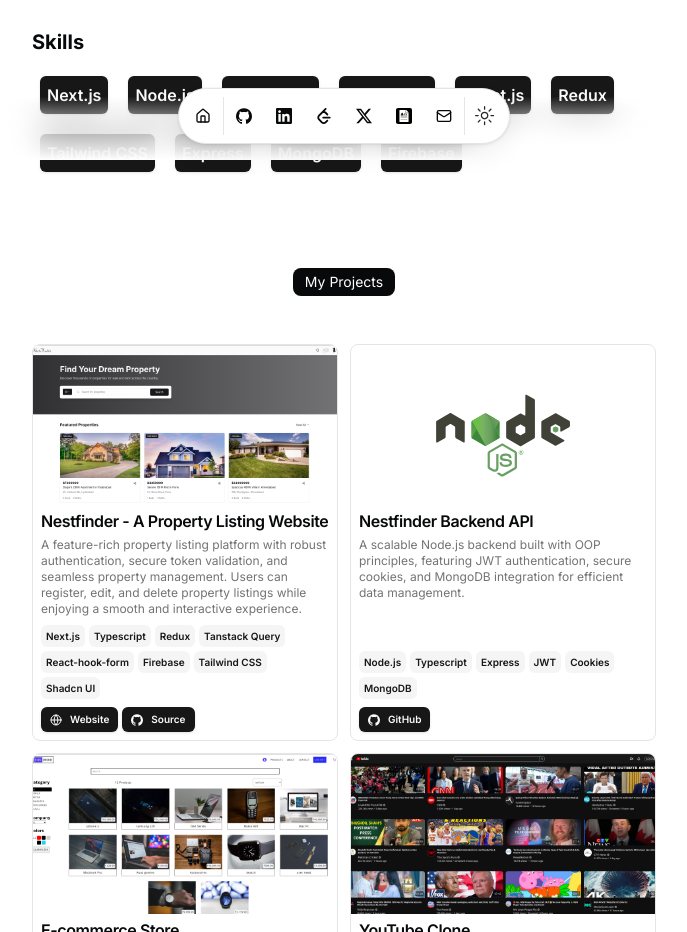
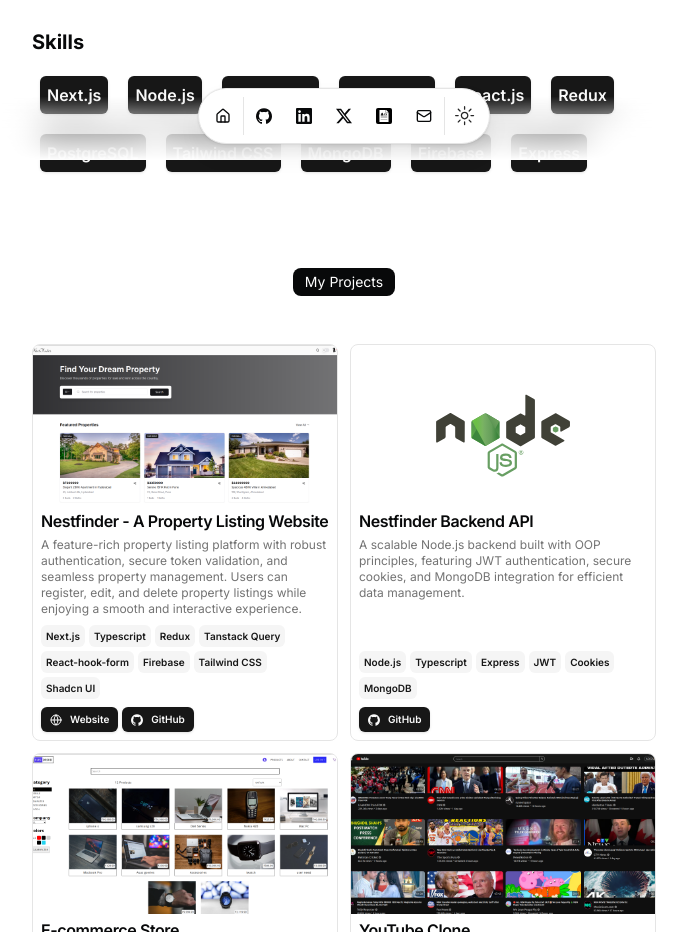
Before and after one commit to joydeep-git/portfolio, a Next.js app: page / in a window 1280 px wide. Shown: the part 640-1572 px from the top of the page, without its empty margins (296-983 px from the left). Built offline with nearby package versions, Linux system fonts and the light colour scheme.

Commit message:
added skills in resume and removed few things

```diff
--- a/src/data/resume.tsx
+++ b/src/data/resume.tsx
@@ -19,10 +19,11 @@
     "JavaScript",
     "React.js",
     "Redux",
+    "PostgreSQL",
     "Tailwind CSS",
-    "Express",
     "MongoDB",
     "Firebase",
+    "Express"
   ],
   navbar: [
     {
@@ -52,7 +53,7 @@
         name: "Leetcode",
         url: "https://leetcode.com/u/3rrors/",
         icon: Icons.leetcode,
-        navbar: true
+        navbar: false
       },
       X: {
         name: "X",
@@ -150,7 +151,7 @@
           icon: <Icons.globe className="size-3" />,
         },
         {
-          type: "Source",
+          type: "GitHub",
           href: "https://github.com/joydeep-git/nestfinder-frontend",
           icon: <Icons.github className="size-3" />
         }
```
